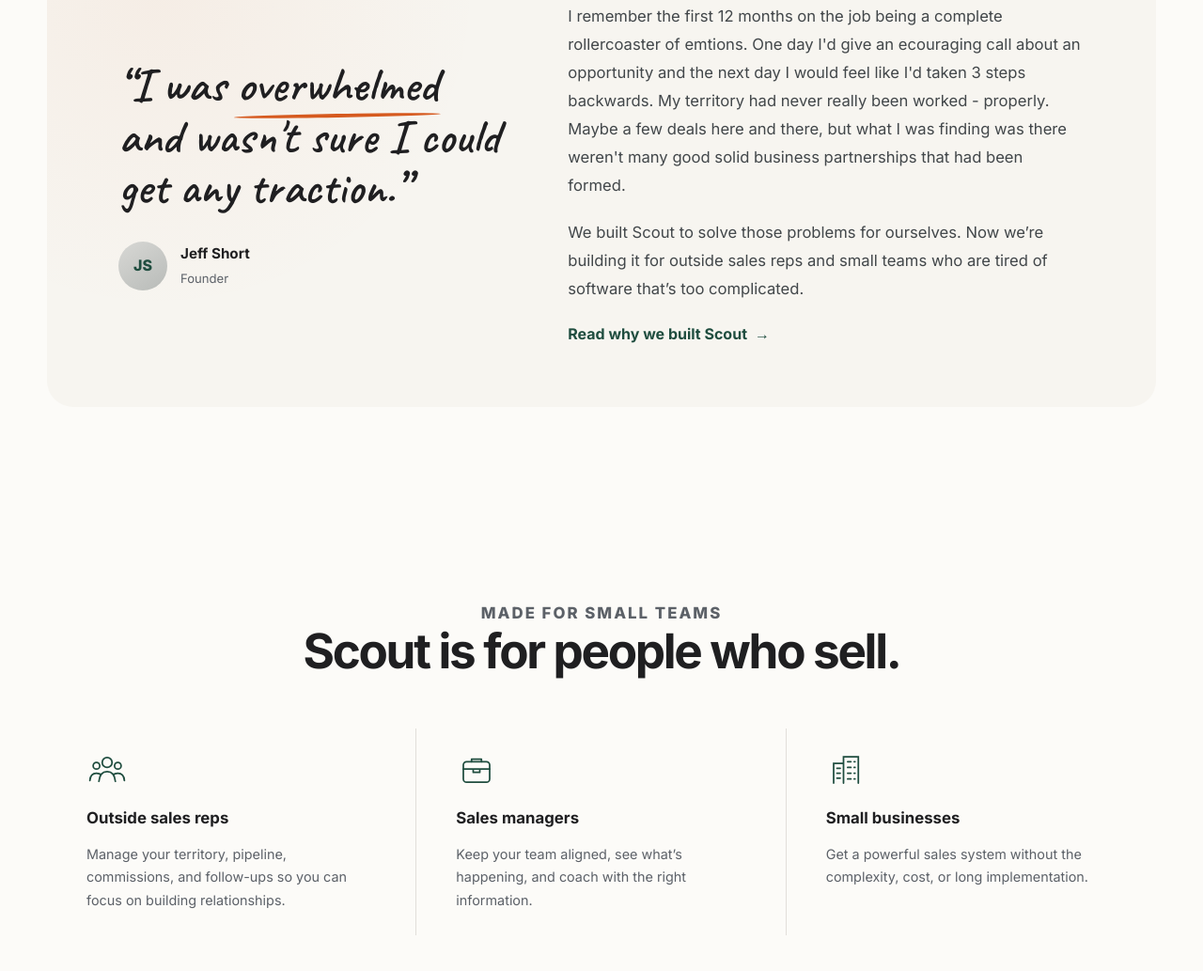
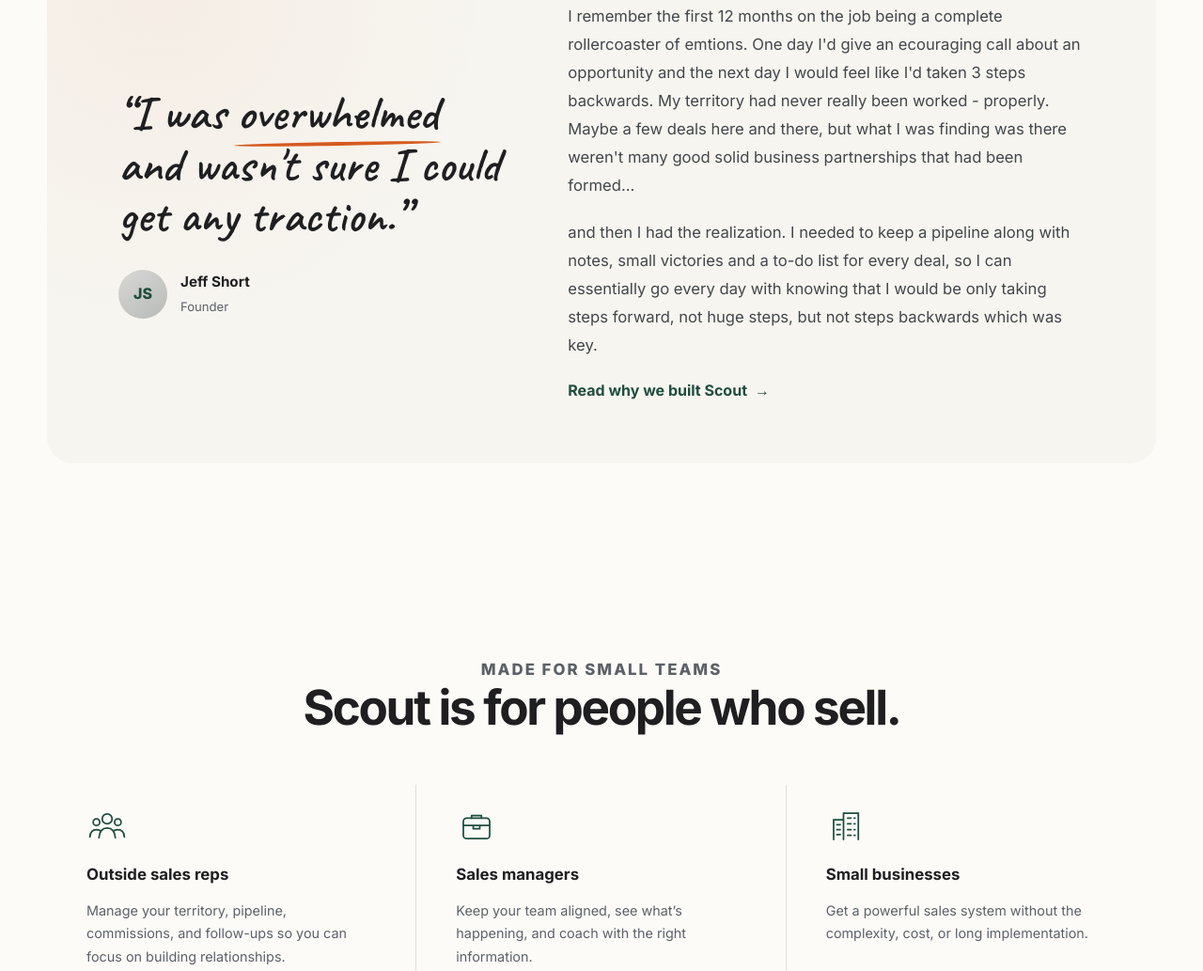
Before and after one commit to runonharbor/scout, a plain HTML site: page index.html in a window 1280 px wide. Shown: the part 1704-2737 px from the top of the page at 94% size. Drawn offline with Linux system fonts and the light colour scheme.

Commit message:
Update index.html

```diff
--- a/index.html
+++ b/index.html
@@ -1622,13 +1622,11 @@
           <div class="founder-story">
             <p>
               I remember the first 12 months on the job being a complete rollercoaster of emtions. One day I'd give an ecouraging call about an opportunity and the next day I would feel like I'd taken 3 steps backwards.
-              My territory had never really been worked - properly. Maybe a few deals here and there, but what I was finding was there weren't many good solid business partnerships that had been formed.
+              My territory had never really been worked - properly. Maybe a few deals here and there, but what I was finding was there weren't many good solid business partnerships that had been formed...
             </p>
 
             <p>
-              We built Scout to solve those problems for ourselves. Now we’re
-              building it for outside sales reps and small teams who are tired
-              of software that’s too complicated.
+              and then I had the realization. I needed to keep a pipeline along with notes, small victories and a to-do list for every deal, so I can essentially go every day with knowing that I would be only taking steps forward, not huge steps, but not steps backwards which was key.
             </p>
 
             <a class="text-link" href="#early-access">
```
